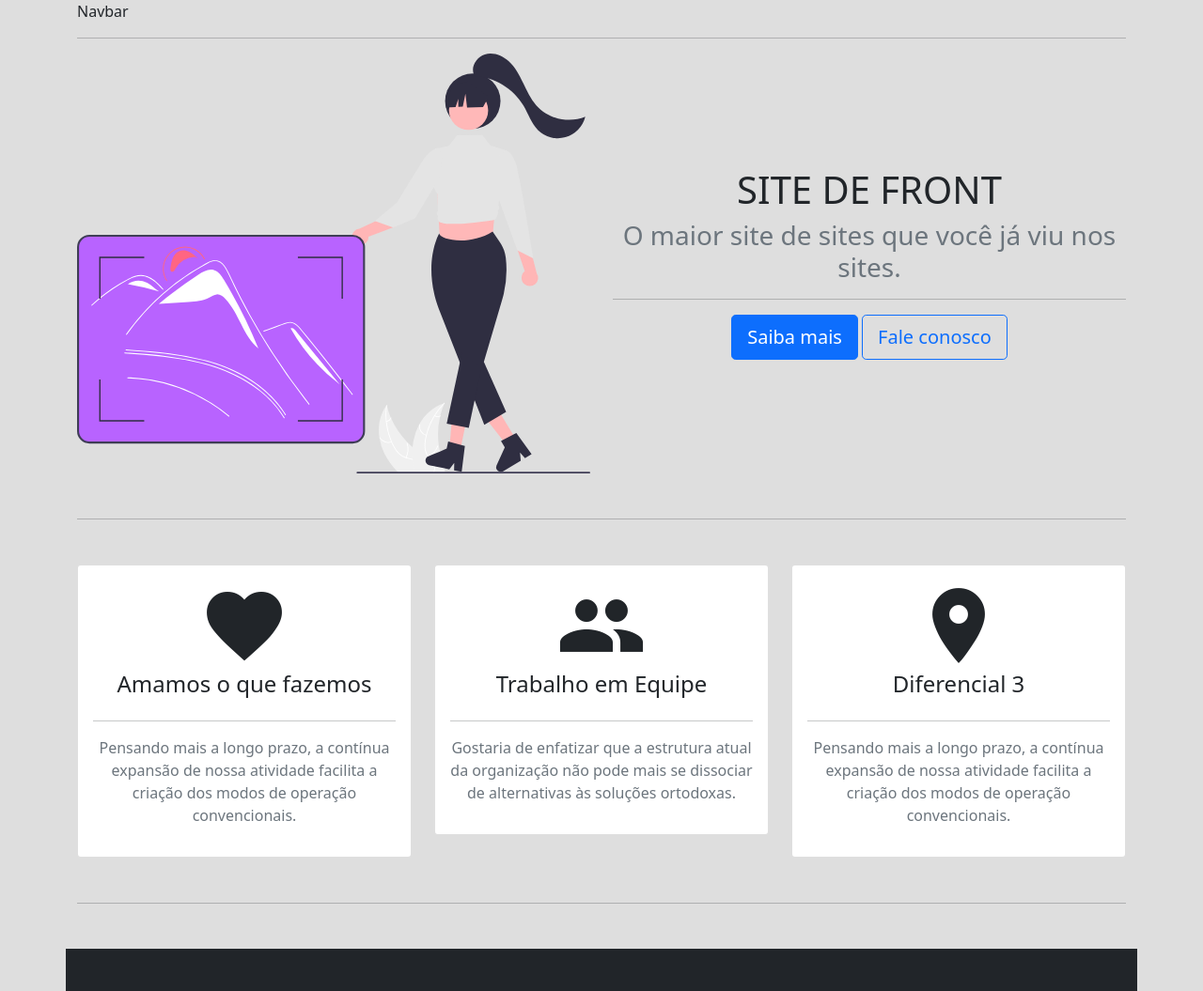
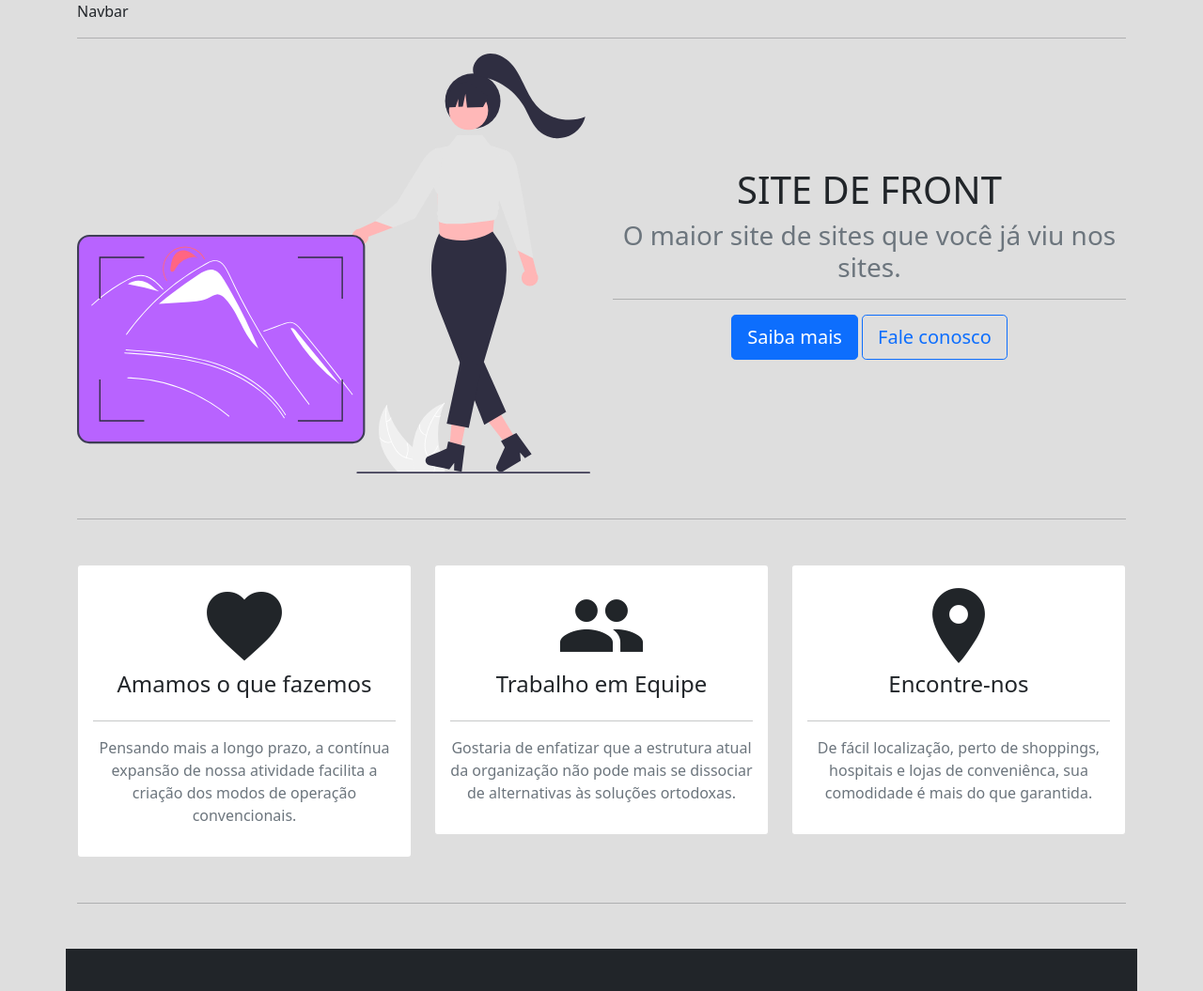
Before and after one commit to iwtrainingbr/site-front-11, a plain HTML site: page index.html in a window 1280 px wide. Shown: the top 1055 px of the page at 94% size. Drawn offline with nearby package versions, Linux system fonts and the light colour scheme.

Commit message:
issue#28: Ajustando diferencial 3

```diff
--- a/index.html
+++ b/index.html
@@ -64,10 +64,10 @@
          <article class="card card-body text-center">
            <span class="material-icons">place</span>
 
-           <h4>Diferencial 3</h4>
+           <h4>Encontre-nos</h4>
            <hr>
            <p class="text-muted">
-            Pensando mais a longo prazo, a contínua expansão de nossa atividade facilita a criação dos modos de operação convencionais.
+               De fácil localização, perto de shoppings, hospitais e lojas de conveniênca, sua comodidade é mais do que garantida.
            </p>
          </article>
        </div>
```
